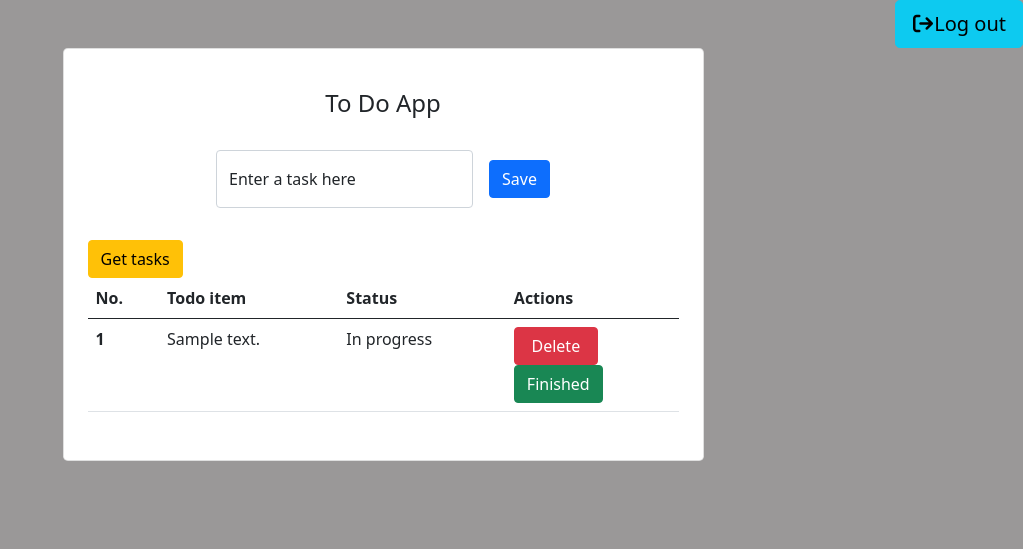
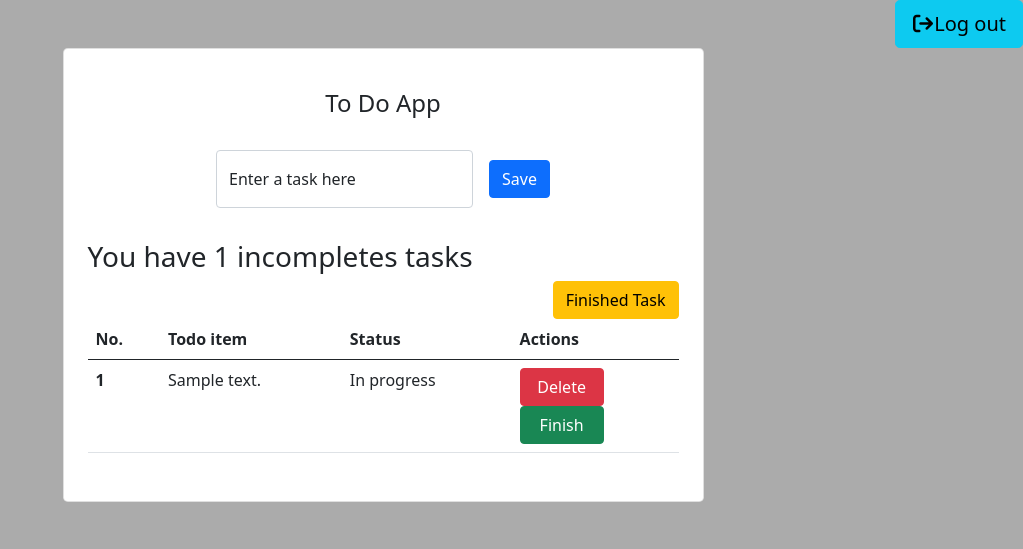
Before and after one commit to DavidAcostaF/ToDo, a Django app: page / in a window 1280 px wide. Shown: the top 549 px of the page, without its empty margins (257-1280 px from the left). Run offline with Django 4.2, Linux system fonts and the light colour scheme; a user stored in the database is signed in; tables that the repository leaves empty hold one stand-in row (values such as "Sample post"); some libraries are stand-ins or nearby versions.

Commit message:
todo update

```diff
--- a/apps/todo/views.py
+++ b/apps/todo/views.py
@@ -55,7 +55,7 @@ class DeleteTodo(LoginRequiredMixin,UpdateView):
     def post(self,request,pk):
         todo = self.model.objects.get(id = pk)
         todo.delete()
-        return HttpResponse(status = 204)
+        return redirect(request.META.get('HTTP_REFERER'))
 
 class EndTask(LoginRequiredMixin,UpdateView):
     model = models.ToDo
--- a/apps/usuarios/views.py
+++ b/apps/usuarios/views.py
@@ -1,5 +1,5 @@
 from django.http import HttpResponse,HttpResponseRedirect
-from django.shortcuts import render
+from django.shortcuts import render,redirect
 from django.urls import reverse_lazy
 from django.views.generic import TemplateView,CreateView
 from django.views.generic.edit import FormView
@@ -36,6 +36,7 @@ class Register(CreateView):
         form = self.form_class(request.POST)
         if form.is_valid():
             form.save()
+            return redirect('login')
         return HttpResponse(status = 204)
 
 def logoutUsuario(request):
--- a/static/js/todo.js
+++ b/static/js/todo.js
@@ -33,8 +33,11 @@ function toDo(){
 }
 
 function deleteTask(id){
+    let $ = jQuery.noConflict()
     task = document.getElementById(`task_${id}`)
-    console.log(task)
     setTimeout(task.innerHTML = "",200)
-    $('#modal').modal('hide')
+    const modal = new bootstrap.Modal(document.getElementById('modal'))
+    console.log(modal)
+    modal.hide()
+    $('modal').modal('dispose')
 }
--- a/template/base.html
+++ b/template/base.html
@@ -14,7 +14,7 @@
             <link rel="stylesheet" href="https://cdnjs.cloudflare.com/ajax/libs/font-awesome/6.1.2/css/all.min.css">
             <title>{%block title%}{%endblock title%}</title>
     </head>
-    <body style="background-color: rgb(154, 152, 152); height: 100%;">
+    <body style="background-color: rgb(171 171 171);height: 100%;">
         <a href="{%url 'logout'%}" class="btn btn-info btn-lg" style="float: right;">
             <i class="fa-solid fa-arrow-right-from-bracket"></i>Log out
           </a>
--- a/template/tasks/delete_tasks.html
+++ b/template/tasks/delete_tasks.html
@@ -5,7 +5,7 @@
         <h2 class="modal-title">Delete Task {{task}}</h2>
         <button class="close" type="button" data-bs-dismiss="modal"
             aria-label="Close">
-            <span aria-hidden="true" >&times;</span>
+            <span aria-hidden="true">&times;</span>
         </button>
     </div>
     <div class="modal-body">
--- a/template/todo.html
+++ b/template/todo.html
@@ -22,9 +22,10 @@ ToDo
             btn-primary" >Save</button>
     </div>
 </form>
-<div class="col-12">
+<h3>You have {{progress.count}} incompletes tasks</h3>
+<div class="" style="float: right;">
     <a href="{%url 'finished_task'%}" class="btn
-        btn-warning">Get tasks</a>
+        btn-warning">Finished Task</a>
 </div>
 
 <table class="table mb-4">
@@ -47,9 +48,9 @@ ToDo
                 <button class="btn btn-danger" style="width:84px;" hx-get="{%url 'delete_todo' task.id%}"
                     hx-target="#dialog">Delete</button>
                 <form action="{%url 'end_task' task.id%}" method="post">{%csrf_token%}
-                    <button
+                    <button style="width:84px;"
                         type="submit" class="btn
-                        btn-success">Finished</button></form>
+                        btn-success">Finish</button></form>
             </td>
         </tr>
         {% endfor %}
```
Also changed, not shown: template/accounts/login.html (+1 -11 lines), template/accounts/register.html (+2 -11 lines), todo/settings.py (line endings or trailing spaces).
